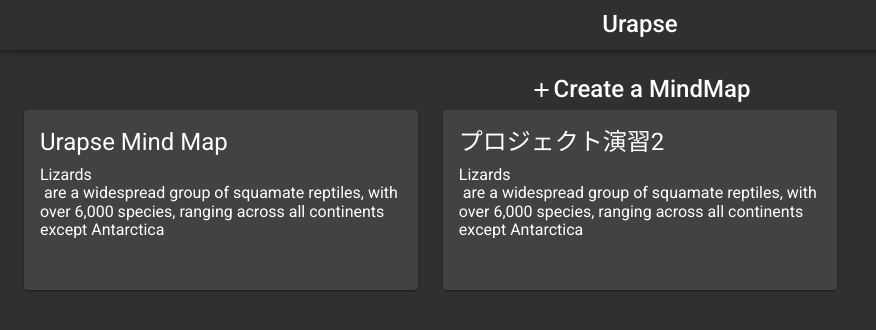
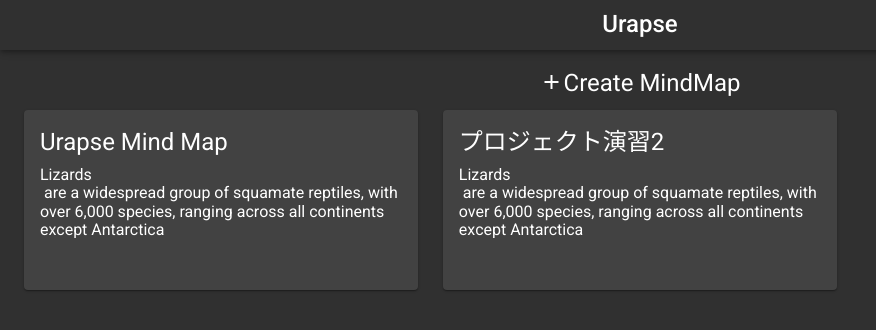
Before and after one commit to Nexus0831/urapse, a Vue app: page / in a window 1280 px wide. Shown: the top 330 px of the page, without its empty margins (0-876 px from the left). Built offline with nearby package versions, Linux system fonts and the light colour scheme.

Commit message:
update: flex内のコンテンツが上詰になるように変更

```diff
--- a/src/components/HomeView.vue
+++ b/src/components/HomeView.vue
@@ -2,7 +2,7 @@
   <div id="home">
     <div class="create-button">
       <i class="material-icons">add</i>
-      Create a MindMap
+      Create MindMap
     </div>
     <div id="cards">
       <template v-for="item in testData">
@@ -46,7 +46,7 @@ export default class HomeView extends Vue {
 .create-button
   /*--- style ---*/
   font-size 24px
-  font-weight 500
+  font-weight 400
   /*--- end ---*/
 
   /*--- position ---*/
@@ -57,7 +57,6 @@ export default class HomeView extends Vue {
   /*--- layout ---*/
   display flex
   justify-content center
-  align-items center
   /*--- end ---*/
 
 #cards
```
